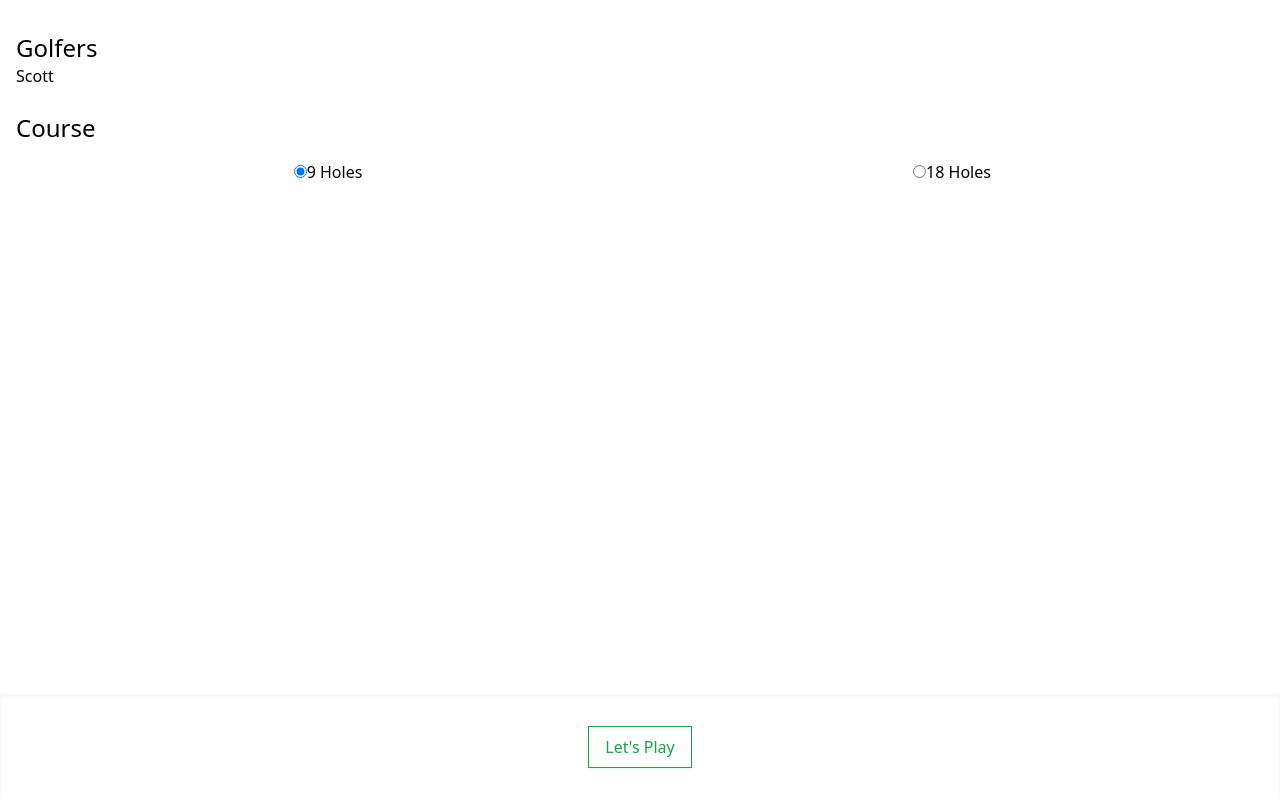
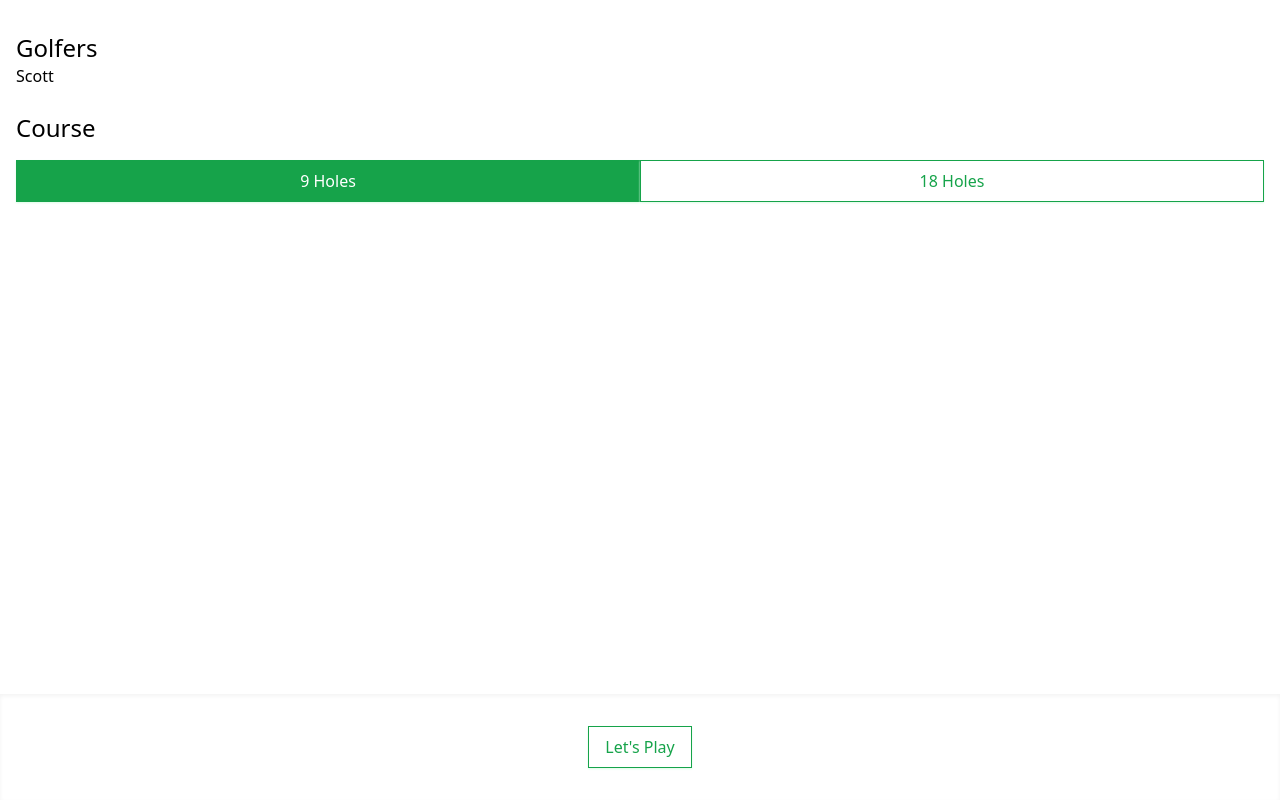
Before and after one commit to scoottrick/round-of-golf-app, a React (Create React App) app: page /round-setup in a window 1280 px wide. Built offline with nearby package versions, Linux system fonts and the light colour scheme.

Commit message:
Simplifies the RadioPicker

```diff
--- a/src/components/RadioPicker.tsx
+++ b/src/components/RadioPicker.tsx
@@ -1,39 +1,74 @@
-import React, { FC, useId } from 'react';
+import { truncate } from 'fs';
+import React, { FC, ReactNode, useEffect, useState } from 'react';
 
+function classNames(nameArgs: (string | [boolean, string, string?])[]): string {
+  const allNames: string[] = [];
+  for (let nameArg of nameArgs) {
+    if (typeof nameArg === 'string') {
+      allNames.push(nameArg);
+      continue;
+    }
+    if (Array.isArray(nameArg)) {
+      const [condition, trueClass, falseClass] = nameArg;
+      const result = condition ? trueClass : falseClass;
+      result && allNames.push(result);
+      continue;
+    }
+  }
+  return allNames.join(' ');
+}
 export interface RadioPickerOption<T> {
   value: T;
   text: string;
 }
 
-interface Props<T> {
-  options: RadioPickerOption<T>[];
-  selectedValue: T;
-  optionSelected: (value: T) => void;
+interface ButtonProps extends React.ButtonHTMLAttributes<HTMLButtonElement> {
+  selected: boolean;
+  children: ReactNode;
 }
-export const RadioPicker: FC<Props<any>> = ({
-  options,
-  selectedValue,
-  optionSelected: selectionUpdated,
-}) => {
-  const id = useId();
+const RadioButton: FC<ButtonProps> = ({ selected, children, ...props }) => {
+  const activeBg = 'bg-green-600';
+  const activeText = 'text-white';
+  const className = classNames([
+    'py-2 px-4 flex-1 border-box',
+    'shadow-sm shadow-green-100 hover:shadow-lg',
+    'border border-green-600',
+    `active:${activeBg} active${activeText}`,
+    [selected, activeText, 'text-green-600'],
+    [selected, activeBg],
+  ]);
+  return (
+    <button type="button" className={className} {...props}>
+      {children}
+    </button>
+  );
+};
 
-  const selectOption = (value: any) => {
-    selectionUpdated(value);
+interface Props {
+  options: string[];
+  optionSelected: (index: number) => void;
+}
+export const RadioPicker: FC<Props> = ({ options, optionSelected }) => {
+  const [selected, setSelected] = useState(0);
+
+  useEffect(() => {
+    optionSelected(selected);
+  }, [selected]);
+
+  const optionClicked = (index: any) => {
+    setSelected(index);
+    // optionSelected(index);
   };
 
   const radioItems = options.map((option, i) => {
-    const inputId = `${id}radio-option${i}`;
-    const checked = option.value === selectedValue;
     return (
-      <span key={i} className="inline-block text-center flex-1">
-        <input
-          type="radio"
-          id={inputId}
-          checked={checked}
-          onChange={() => selectOption(option.value)}
-        />
-        <label htmlFor={inputId}>{option.text}</label>
-      </span>
+      <RadioButton
+        key={i}
+        selected={i === selected}
+        onClick={() => optionClicked(i)}
+      >
+        {option}
+      </RadioButton>
     );
   });
 
--- a/src/pages/round-setup-page/CourseDetails.tsx
+++ b/src/pages/round-setup-page/CourseDetails.tsx
@@ -1,4 +1,4 @@
-import React, { FC } from 'react';
+import React, { FC, useState } from 'react';
 import { RadioPicker, RadioPickerOption } from '../../components/RadioPicker';
 import { GolfCourse, GolfUtils } from '../../model/golf';
 
@@ -8,6 +8,7 @@ interface Props {
 }
 const CourseDetails: FC<Props> = ({ course, courseUpdated }) => {
   const holeCount = course.holes.length;
+  const holeOptions: number[] = [9, 18];
 
   const dispatchCourseUpdate = (courseData: Partial<GolfCourse>) => {
     courseUpdated({ ...course, ...courseData });
@@ -27,18 +28,12 @@ const CourseDetails: FC<Props> = ({ course, courseUpdated }) => {
     }
   };
 
-  const holeCountOptions: RadioPickerOption<number>[] = [
-    { value: 9, text: '9 Holes' },
-    { value: 18, text: '18 Holes' },
-  ];
-
   return (
     <>
       <h1 className="text-2xl mb-4">Course</h1>
       <RadioPicker
-        options={holeCountOptions}
-        selectedValue={holeCount}
-        optionSelected={value => holeCountChanged(value)}
+        options={holeOptions.map(count => `${count} Holes`)}
+        optionSelected={index => holeCountChanged(holeOptions[index])}
       />
     </>
   );
```
